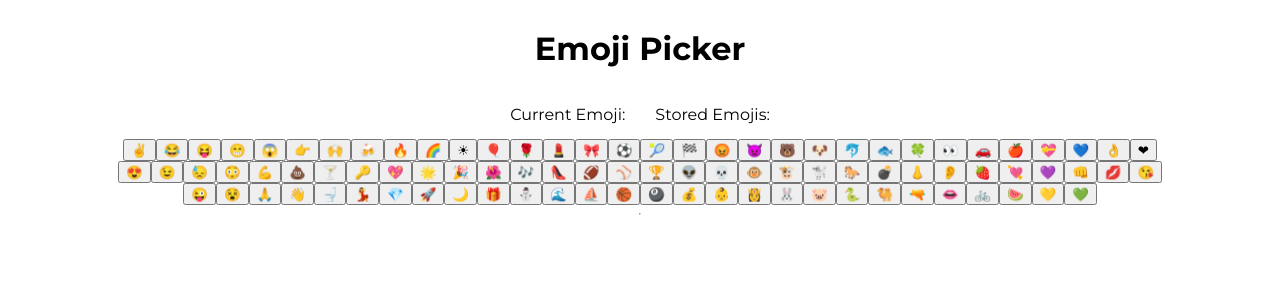
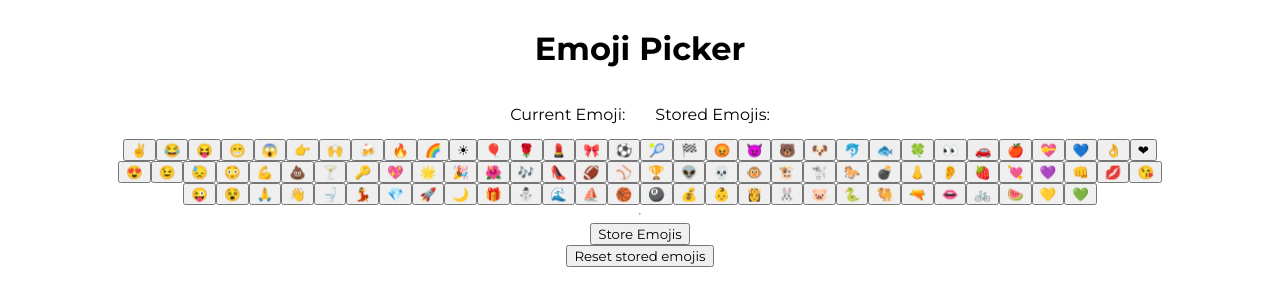
Before and after one commit to jbravoh/emoji-picker, a React (Create React App) app: page / in a window 1280 px wide. Shown: the top 306 px of the page. Built offline with nearby package versions, Linux system fonts and the light colour scheme; the HTML template or start-up script is replaced by a standard one.

Commit message:
Add store and reset buttons

```diff
--- a/src/components/EmojiPicker.tsx
+++ b/src/components/EmojiPicker.tsx
@@ -10,7 +10,15 @@ export function EmojiPicker(): JSX.Element {
 
   const handleEmojiSelect= (emoji: string) => {
     setChosenEmoji(emoji)
-    setStoredEmoji(previousValue => [...previousValue.slice(-1), emoji])
+  }
+
+  const handleStoreEmoji = () => {
+    setStoredEmoji(previousValue => [...previousValue.slice(-1), chosenEmoji])
+  }
+
+
+  const handleResetStore = () => {
+    setStoredEmoji([])
   }
 
 
@@ -28,7 +36,8 @@ export function EmojiPicker(): JSX.Element {
       </div>
 
       <hr />
-
+      <button onClick={handleStoreEmoji}>Store Emojis</button>
+      <button onClick={handleResetStore}>Reset stored emojis</button>
     </div>
   );
 }
```
